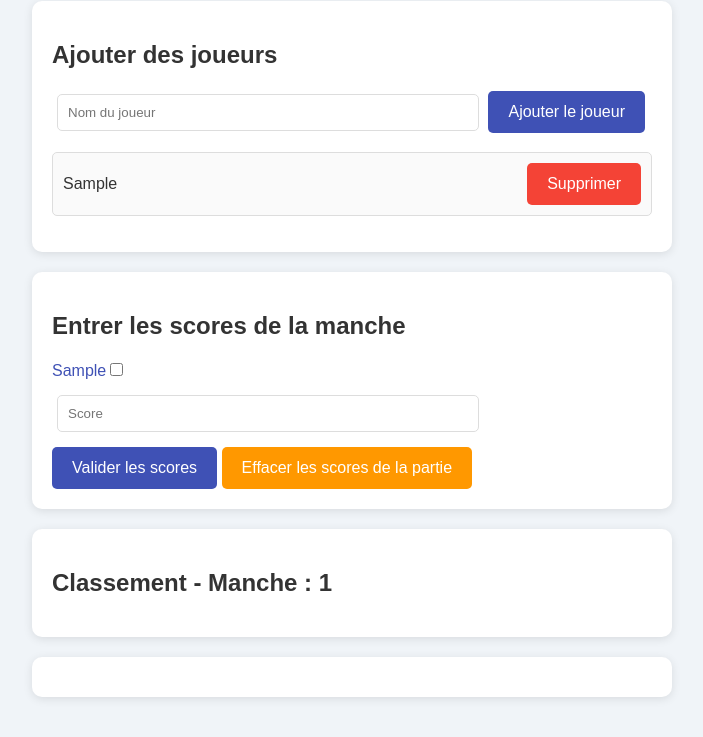
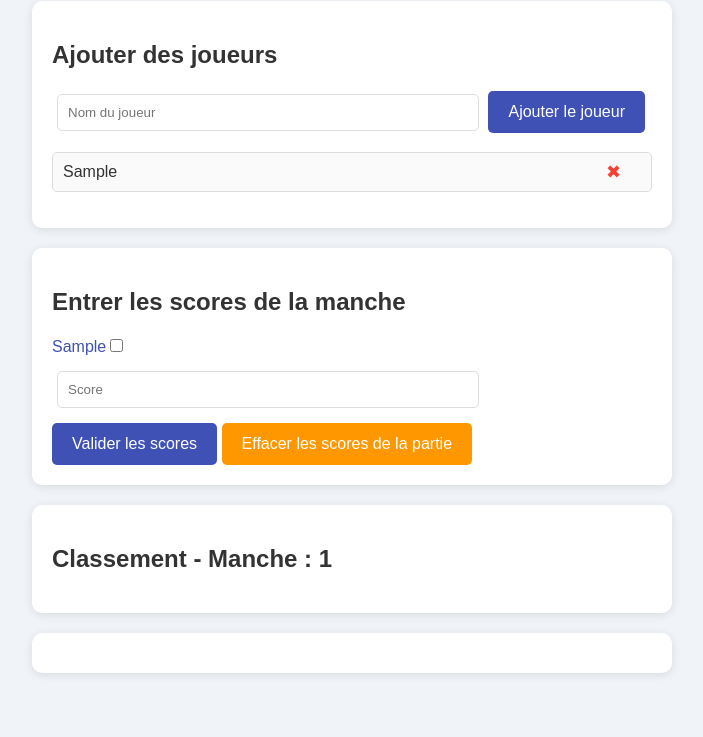
Before and after one commit to Zoheprod/Tamalou, a plain HTML site: page index.html in a window 1280 px wide. Both pictures are taken after typing "Sample" into the empty fields and a click on the button "Ajouter le joueur". Shown: the part 102-839 px from the top of the page, without its empty margins (288-991 px from the left). After the commit the page ends 815 px from the top, so only its background shows below. Drawn offline with Linux system fonts and the light colour scheme.

Commit message:
Add files via upload

```diff
--- a/index.html
+++ b/index.html
@@ -75,21 +75,27 @@
             background-color: #fafafa;
             border-radius: 5px;
             border: 1px solid #ddd;
-        }
-
-        .player-item {
             display: flex;
             justify-content: space-between;
             align-items: center;
+            position: relative;
+            box-sizing: border-box;
         }
 
-        .player-item button {
-            background-color: #f44336;
+        .remove-btn {
+            background: none;
             border: none;
+            color: #f44336;
+            cursor: pointer;
+            font-size: 18px;
+            position: absolute;
+            right: 10px;
+            top: 50%;
+            transform: translateY(-50%);
         }
 
-        .player-item button:hover {
-            background-color: #d32f2f;
+        .remove-btn:hover {
+            color: #d32f2f;
         }
 
         #score-form div {
@@ -188,7 +194,8 @@
                     li.className = 'player-item';
                     li.textContent = player.name;
                     const removeBtn = document.createElement('button');
-                    removeBtn.textContent = 'Supprimer';
+                    removeBtn.className = 'remove-btn';
+                    removeBtn.textContent = '✖';
                     removeBtn.addEventListener('click', () => {
                         players.splice(index, 1);
                         updatePlayerList();
@@ -272,7 +279,7 @@
                     .sort((a, b) => a.score - b.score)
                     .forEach((player, index) => {
                         const li = document.createElement('li');
-                        li.textContent = `${index + 1}. ${player.name} - ${player.score} points`;
+                        li.textContent = `${player.name} - Rang ${index + 1}`;
                         rankingsList.appendChild(li);
                     });
             }
```
